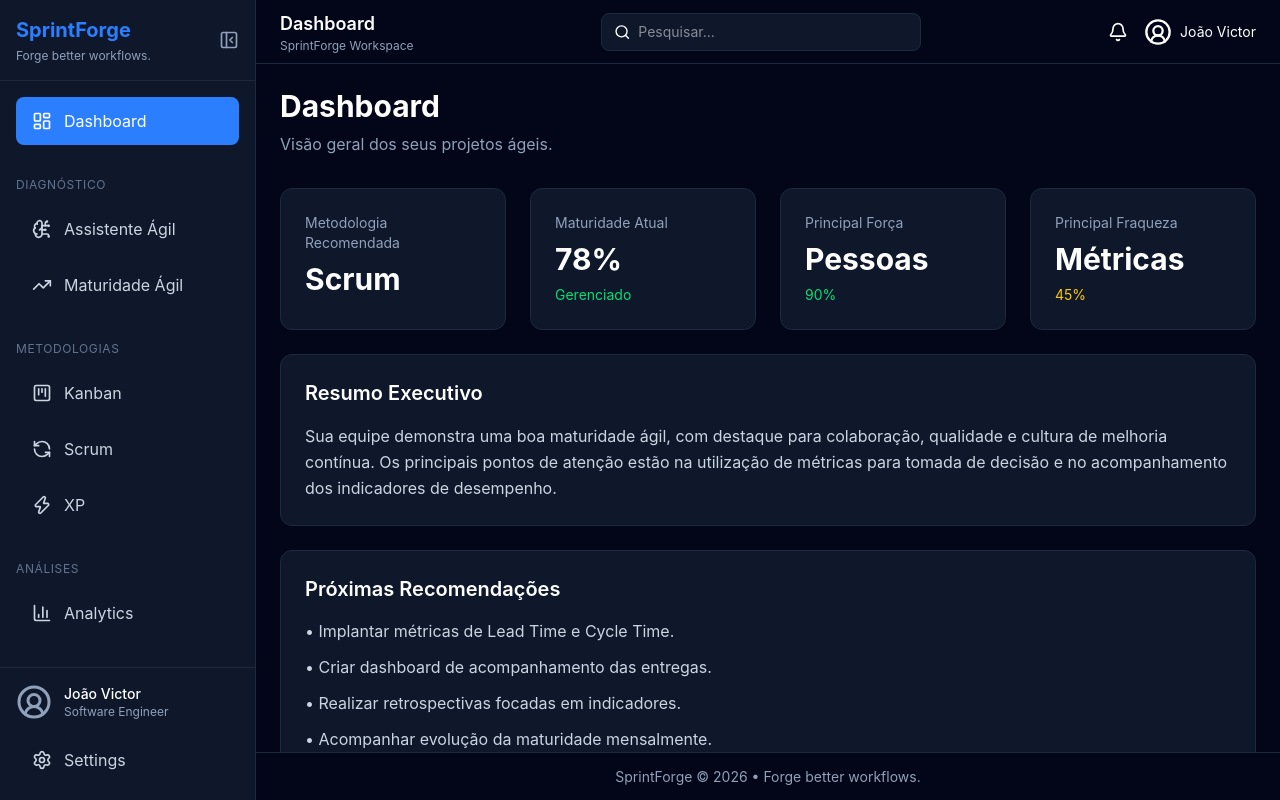
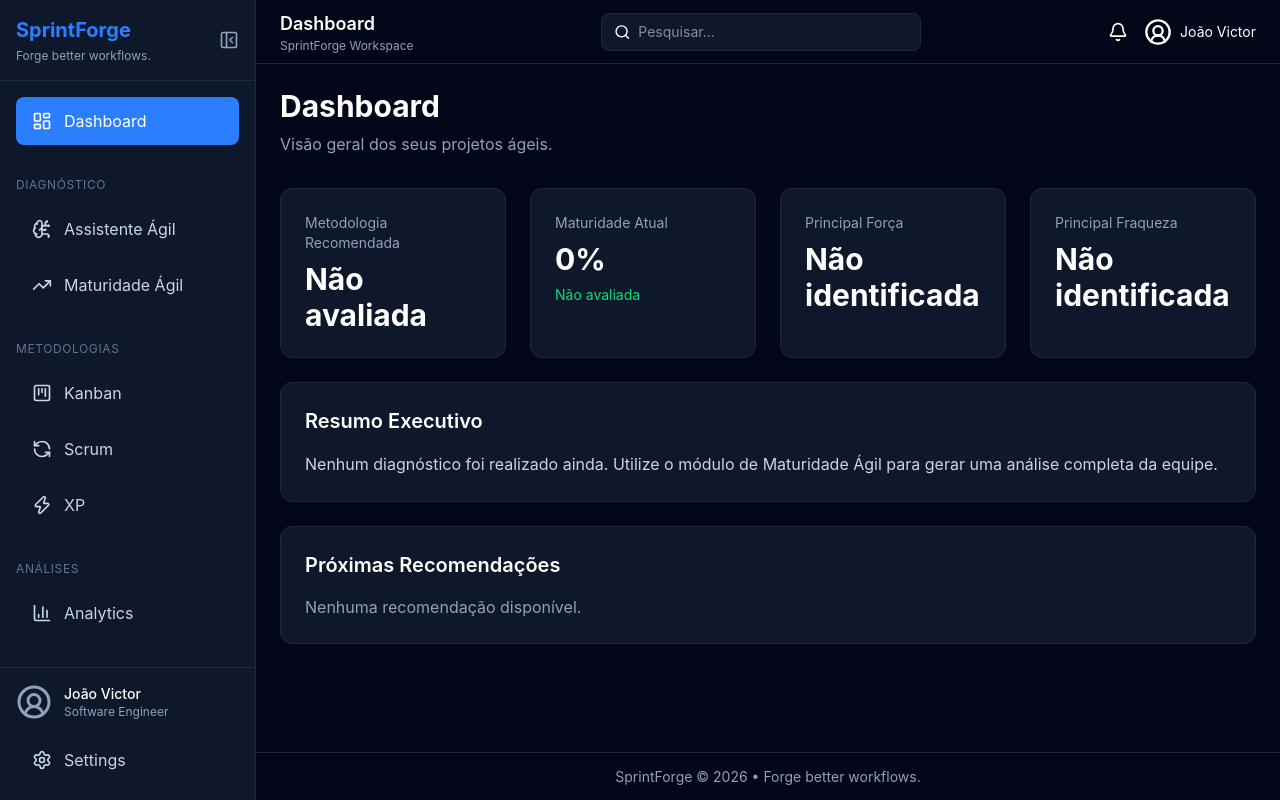
Before and after one commit to dev-joaovb/sprintforge, a React (Vite) app in the folder frontend/: page / in a window 1280 px wide. Built offline with nearby package versions, Linux system fonts and the light colour scheme.

Commit message:
Commit frontend dia 10

```diff
--- a/frontend/src/features/agile-assistant/AgileAssistantPage.jsx
+++ b/frontend/src/features/agile-assistant/AgileAssistantPage.jsx
@@ -4,7 +4,10 @@ import PageHeader from "../../components/ui/PageHeader";
 import Card from "../../components/ui/Card";
 import Button from "../../components/ui/Button";
 
+import { useAgile } from "../../context/AgileContext";
+
 import { recommendMethodology } from "./methodologyEngine";
+
 
 const AgileAssistantPage = () => {
   const [teamSize, setTeamSize] = useState(5);
@@ -16,6 +19,8 @@ const AgileAssistantPage = () => {
 
   const [result, setResult] = useState(null);
 
+  const { agileData, setAgileData } = useAgile();
+
     const handleAnalyze = () => {
       const recommendation =
         recommendMethodology({
@@ -25,6 +30,13 @@ const AgileAssistantPage = () => {
         });
 
       setResult(recommendation);
+
+      setAgileData({
+        ...agileData,
+
+        recommendedMethodology:
+          recommendation.methodology,
+      });
     };
 
   return (
--- a/frontend/src/features/dashboard/DashboardPage.jsx
+++ b/frontend/src/features/dashboard/DashboardPage.jsx
@@ -1,7 +1,11 @@
 import Card from "../../components/ui/Card";
 import PageHeader from "../../components/ui/PageHeader";
 
+import { useAgile } from "../../context/AgileContext";
+
 const DashboardPage = () => {
+  const { agileData } = useAgile();
+
   return (
     <>
       <PageHeader
@@ -18,7 +22,8 @@ const DashboardPage = () => {
           </h3>
 
           <p className="text-3xl font-bold mt-2">
-            Scrum
+            {agileData.recommendedMethodology ||
+              "Não avaliada"}
           </p>
         </Card>
 
@@ -28,11 +33,12 @@ const DashboardPage = () => {
           </h3>
 
           <p className="text-3xl font-bold mt-2">
-            78%
+            {agileData.maturity.percentage || 0}%
           </p>
 
           <p className="text-green-400 text-sm mt-2">
-            Gerenciado
+            {agileData.maturity.level ||
+              "Não avaliada"}
           </p>
         </Card>
 
@@ -42,11 +48,8 @@ const DashboardPage = () => {
           </h3>
 
           <p className="text-3xl font-bold mt-2">
-            Pessoas
-          </p>
-
-          <p className="text-green-400 text-sm mt-2">
-            90%
+            {agileData.strongest ||
+              "Não identificada"}
           </p>
         </Card>
 
@@ -56,11 +59,8 @@ const DashboardPage = () => {
           </h3>
 
           <p className="text-3xl font-bold mt-2">
-            Métricas
-          </p>
-
-          <p className="text-yellow-400 text-sm mt-2">
-            45%
+            {agileData.weakest ||
+              "Não identificada"}
           </p>
         </Card>
 
@@ -76,20 +76,29 @@ const DashboardPage = () => {
           </h2>
 
           <p className="text-slate-300 leading-relaxed">
-            Sua equipe demonstra uma boa maturidade
-            ágil, com destaque para colaboração,
-            qualidade e cultura de melhoria contínua.
-            Os principais pontos de atenção estão na
-            utilização de métricas para tomada de
-            decisão e no acompanhamento dos
-            indicadores de desempenho.
+
+            {agileData.maturity.level
+              ? `
+              Sua equipe encontra-se atualmente no nível
+              ${agileData.maturity.level} de maturidade ágil.
+              O principal ponto forte identificado foi
+              ${agileData.strongest},
+              enquanto o principal ponto de atenção é
+              ${agileData.weakest}.
+            `
+              : `
+              Nenhum diagnóstico foi realizado ainda.
+              Utilize o módulo de Maturidade Ágil para
+              gerar uma análise completa da equipe.
+            `}
+
           </p>
 
         </Card>
 
       </div>
 
-      {/* Plano de ação */}
+      {/* Recomendações */}
       <div className="mt-6">
 
         <Card>
@@ -98,33 +107,32 @@ const DashboardPage = () => {
             Próximas Recomendações
           </h2>
 
-          <ul className="space-y-3 text-slate-300">
+          {agileData.recommendations.length > 0 ? (
 
-            <li>
-              • Implantar métricas de Lead Time e
-              Cycle Time.
-            </li>
+            <ul className="space-y-3 text-slate-300">
 
-            <li>
-              • Criar dashboard de acompanhamento
-              das entregas.
-            </li>
+              {agileData.recommendations.map(
+                (recommendation, index) => (
+                  <li key={index}>
+                    • {recommendation}
+                  </li>
+                )
+              )}
 
-            <li>
-              • Realizar retrospectivas focadas em
-              indicadores.
-            </li>
+            </ul>
 
-            <li>
-              • Acompanhar evolução da maturidade
-              mensalmente.
-            </li>
+          ) : (
 
-          </ul>
+            <p className="text-slate-400">
+              Nenhuma recomendação disponível.
+            </p>
+
+          )}
 
         </Card>
 
       </div>
+
     </>
   );
 };
```
Lines whose indentation alone changed are shown as unchanged.
